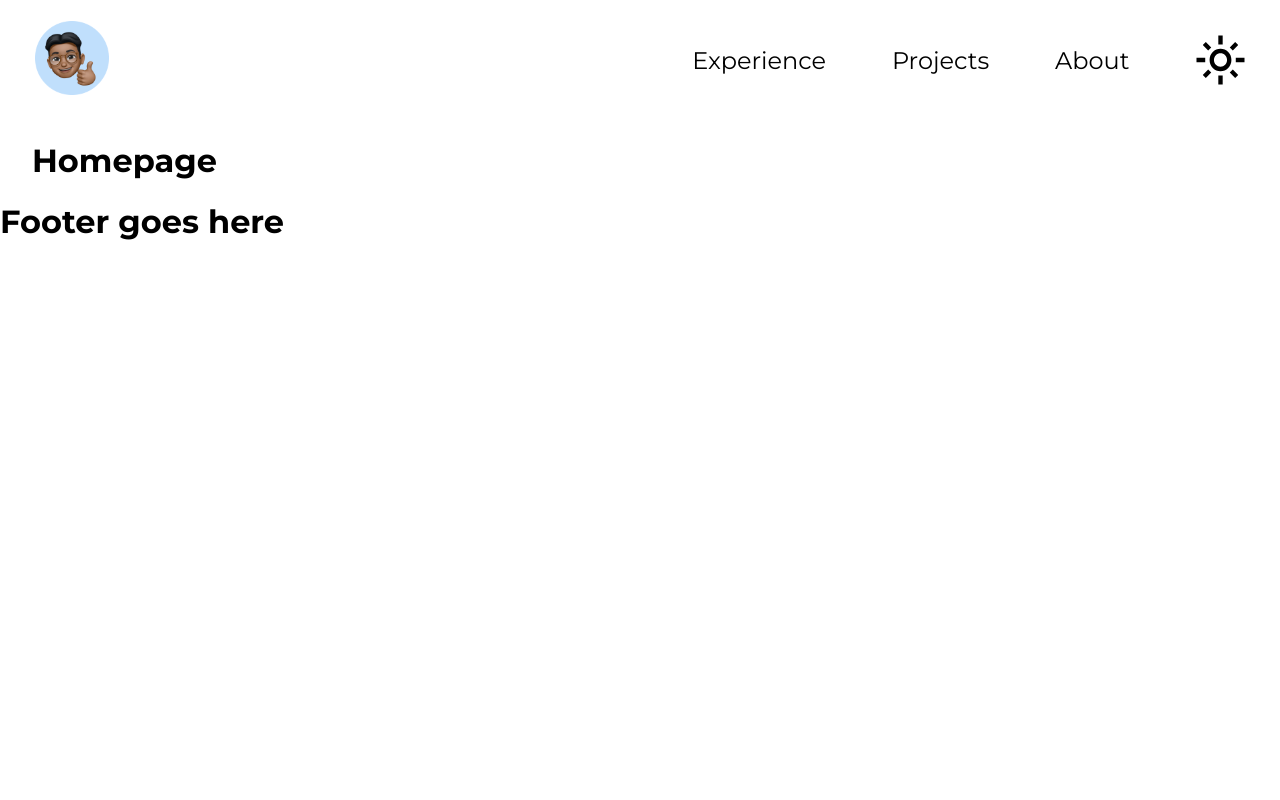
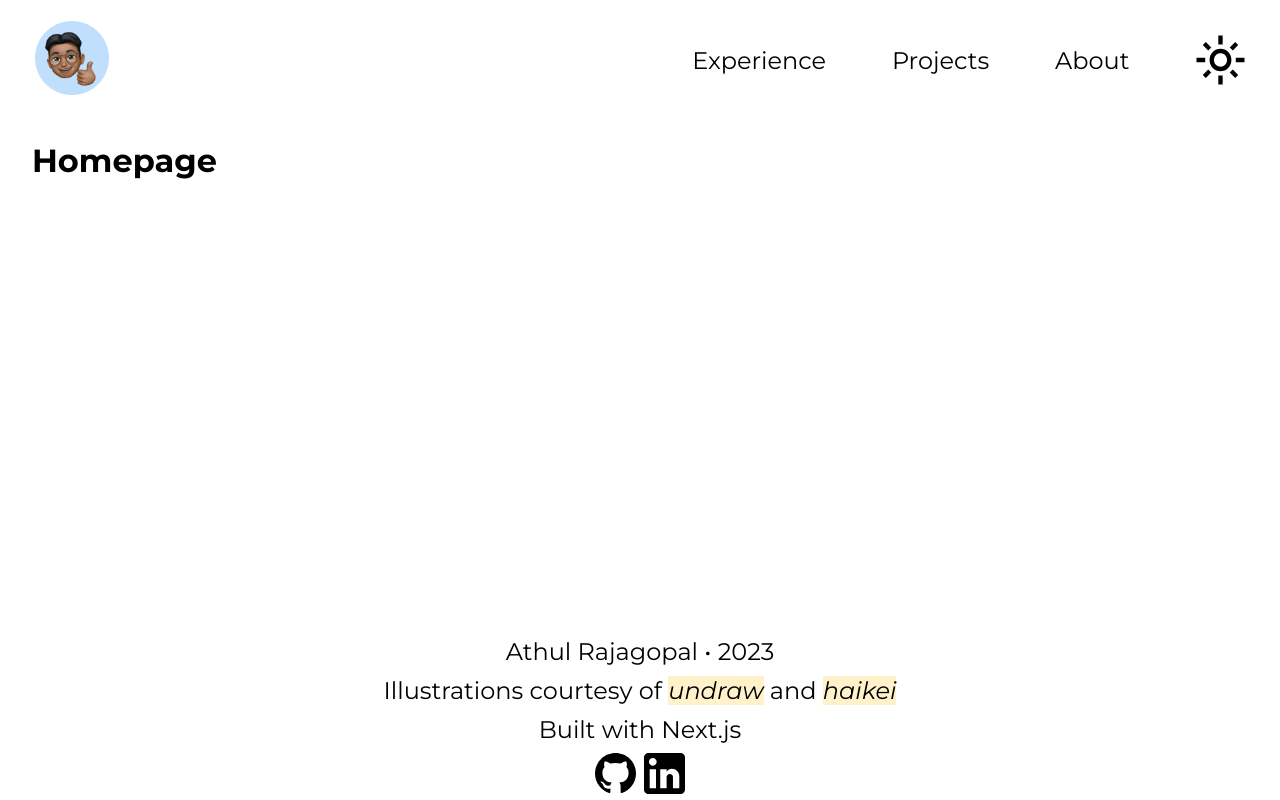
Before and after one commit to rajagoat/athulrajagopal.dev, a Next.js app: page / in a window 1280 px wide. Built offline with nearby package versions, Linux system fonts and the light colour scheme.

Commit message:
footer styling complete

```diff
--- a/components/Footer.js
+++ b/components/Footer.js
@@ -1,7 +1,39 @@
+import Image from "next/image";
+import styles from "../styles/Footer.module.css";
+import github from "../public/icons/github.svg";
+import linkedin from "../public/icons/linkedin.svg";
+
 const Footer = () => {
     return (
-        <footer>
-            <h1>Footer goes here</h1>
+        <footer className={styles.footer}>
+            <p>Athul Rajagopal • {new Date().getUTCFullYear()}</p>
+            <p>Illustrations courtesy of
+                <i> <a href="https://undraw.co/" target="_blank" className={styles.externalLink}>
+                    undraw
+                </a></i> and
+                <i> <a href="https://undraw.co/" target="_blank" className={styles.externalLink}>
+                    haikei
+                </a></i>
+            </p>
+            <p>Built with Next.js</p>
+            <div className={styles.social}>
+                <a href="https://github.com/rajagoat" target="_blank">
+                    <Image
+                        src={github}
+                        height={41}
+                        width={41}
+                        alt="GitHub logo, click to go to my GitHub page"
+                    />
+                </a>
+                <a href="https://www.linkedin.com/in/rajagoat/" target="_blank">
+                    <Image
+                        src={linkedin}
+                        height={41}
+                        width={41}
+                        alt="LinkedIn logo, click to go to my LinkedIn page"
+                    />
+                </a>
+            </div>
         </footer>
     );
 }
--- a/components/Layout.js
+++ b/components/Layout.js
@@ -5,7 +5,9 @@ const Layout = ({ children }) => {
     return (
         <>
             <Navbar />
-            { children }
+            <div className="main">
+                {children}
+            </div>
             <Footer />
         </>
     );
--- a/components/Navbar.js
+++ b/components/Navbar.js
@@ -1,6 +1,8 @@
 import Image from "next/image";
 import Link from "next/link";
 import styles from "../styles/Navbar.module.css"
+import lightModeIcon from "../public/icons/light-mode.svg";
+import darkModeIcon from "../public/icons/dark-mode.svg";
 
 const Navbar = () => {
     return (
@@ -26,7 +28,7 @@ const Navbar = () => {
                     About
                 </Link>
                 <Image
-                    src="/icons/light-mode.svg"
+                    src={lightModeIcon}
                     width={49.5}
                     height={49.5}
                     alt="sun icon, click to switch to dark mode"
--- /dev/null
+++ b/styles/Footer.module.css
@@ -0,0 +1,22 @@
+.footer {
+    display: flex;
+    flex-direction: column;
+    text-align: center;
+    font-size: 24px;
+}
+
+.footer > p {
+    margin: 5px 0;
+}
+
+.externalLink {
+    background-color: var(--text-highlight);
+}
+
+.social {
+    margin-top: 4px;
+    width: 90px;
+    display: flex;
+    align-self: center;
+    justify-content: space-between;
+}
--- a/styles/globals.css
+++ b/styles/globals.css
@@ -2,12 +2,26 @@
 @import url('https://fonts.googleapis.com/css2?family=Montserrat:ital,wght@0,400;0,700;1,400&display=swap');
 /* Lora */
 @import url('https://fonts.googleapis.com/css2?family=Lora&display=swap');
+
+:root {
+  --text-highlight: #fff2ca;
+}
 
 html,
 body {
   padding: 0;
   margin: 0;
   font-family: 'Montserrat', sans-serif;
+}
+
+#__next {
+  display: flex;
+  flex-direction: column;
+  min-height: 100vh;
+}
+
+.main {
+  flex: 1;
 }
 
 a {
```
